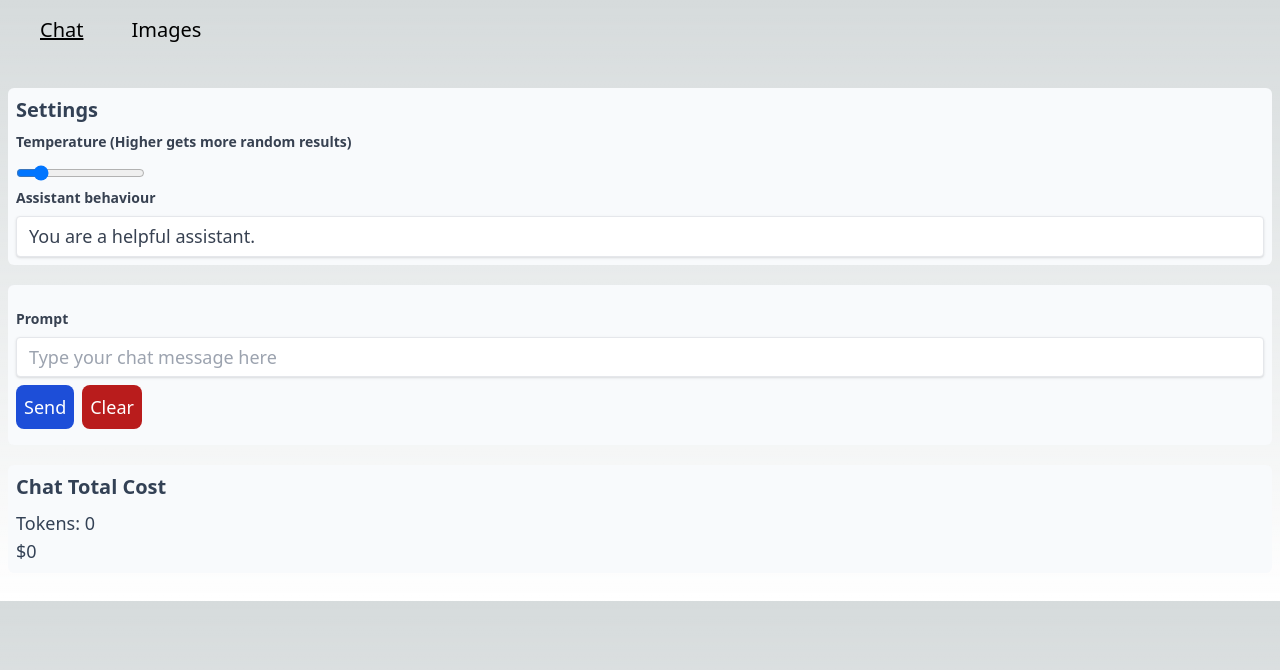
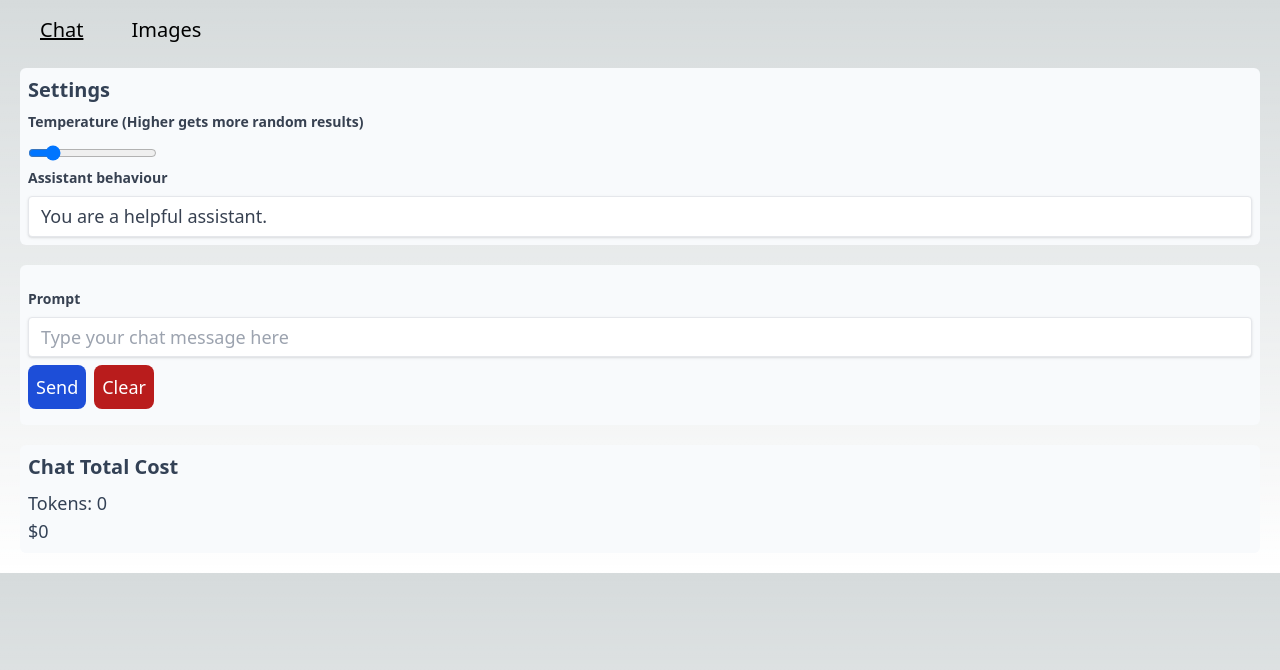
Before and after one commit to KevinGage/ChatGptApiPoc, a Next.js app in the folder chat_gpt_api_poc/: page / in a window 1280 px wide. Shown: the top 670 px of the page. Built offline with nearby package versions, Linux system fonts and the light colour scheme.

Commit message:
minor style tweak

```diff
--- a/chat_gpt_api_poc/app/page.tsx
+++ b/chat_gpt_api_poc/app/page.tsx
@@ -62,8 +62,8 @@ export default function Home() {
 
   return (
     <main>
-      <div className="p-2">
-        <div className="bg-slate-50 text-slate-700 text-lg rounded-md my-5 p-2">
+      <div className="px-5">
+        <div className="bg-slate-50 text-slate-700 text-lg rounded-md mt-2 mb-5 p-2">
           <h2 className="font-extrabold text-xl mb-2">Settings</h2>
           <div>
             <label
```
